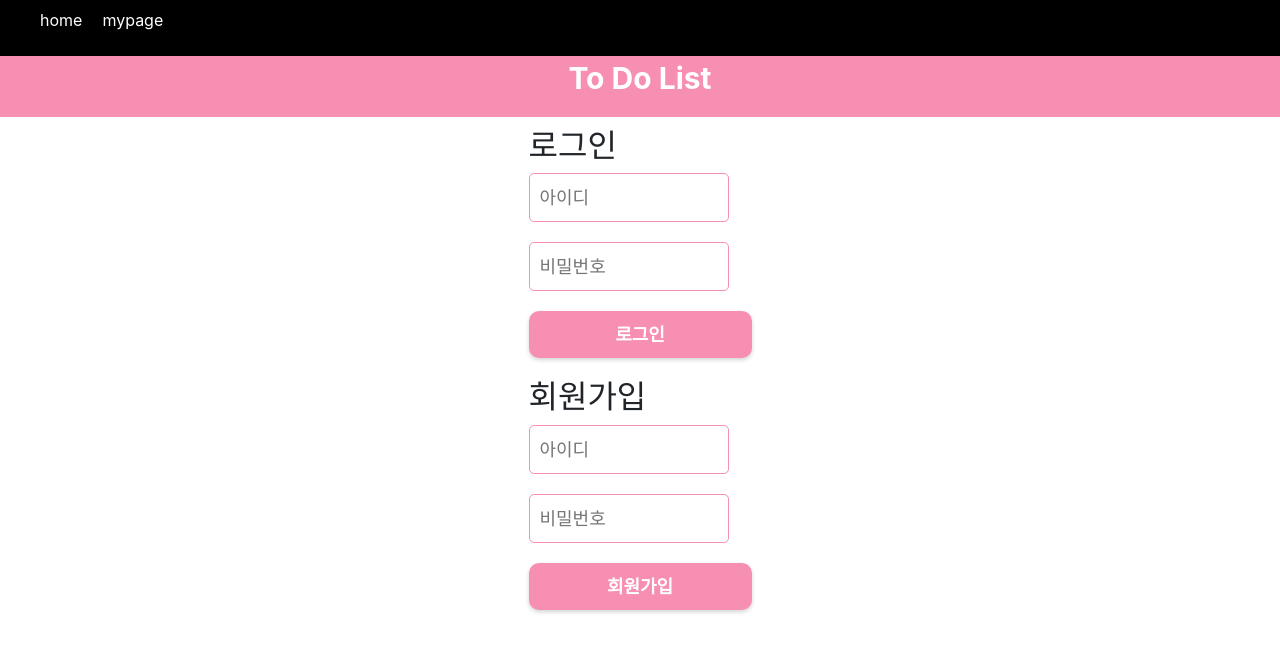
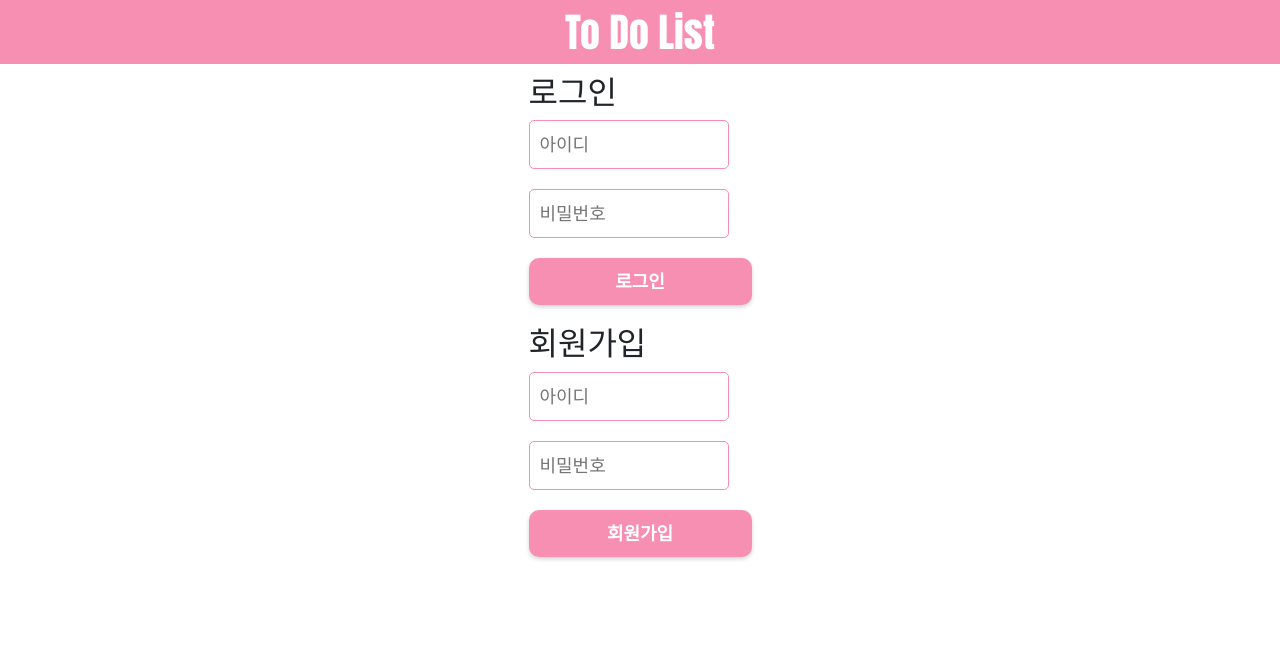
Before and after one commit to youngju6143/ToDoList, a React (Create React App) app in the folder myreact/: page /login in a window 1280 px wide. Shown: the top 652 px of the page. Built offline with nearby package versions, Linux system fonts and the light colour scheme; the HTML template or start-up script is replaced by a standard one.

Commit message:
8/29 add: font-family, delete: navbar

```diff
--- a/myreact/src/App.css
+++ b/myreact/src/App.css
@@ -155,8 +155,12 @@
 }
 
 
-
-
+.homeFont {
+  font-family: Impact, Charcoal, fantasy;
+  color: white;
+  padding-top: 8px;
+  text-align: center;
+}
 
 /* .todo-container {
   max-width: 400px;
--- a/myreact/src/Components/Home.js
+++ b/myreact/src/Components/Home.js
@@ -7,7 +7,7 @@ function Home() {
     return (
         <div className='wrapper'>
             <div className="home">
-                <h1 style={{color: "white", paddingTop: "8px",textAlign: "center"}}> To Do List  </h1>
+                <h1 className='homeFont'> To Do List  </h1>
                 <button type="submit" className="startButton" onClick={ () => {navigate('/login')}}>Start</button>
             </div>
         </div>
--- a/myreact/src/Components/List.js
+++ b/myreact/src/Components/List.js
@@ -27,25 +27,34 @@ function List() {
                 console.log(err)
         })
     }
+    const deleteTodo = (id, i) => {
+        if(window.confirm('정말 삭제할까요?')) {
+            let copy = [...todo]
+            copy.splice(i,1)
+            setTodo(copy)
+            alert('삭제되었습니다.')
+
+            axios.delete(`http://localhost:8000/delete/${id}`)
+            .then((res) => {
+                console.log(res.data)
+            })
+            .catch((err) => {
+                console.log(err)
+            })
+        }
+    }
+    const now = new Date();
 
     return (
         <div>
-            <nav className="navbar">
-                <ul className='navbarMenu'>
-                <Link className='navbarMenu' to="/list"> home </Link>
-                <Link className='navbarMenu' to="/mypage"> mypage </Link>
-                </ul>
-            </nav>
-
             <div className='title'>
-                <p style={{fontSize: "30px", color : "white"}}> To Do List </p>
+                <h1 className='homeFont'> To Do List </h1>
             </div>
 
             <div className='container'>
                 <div className='inputBox'>
                     <InputToDo style={{justifyContent: "space-between"}} title={title} setTitle={setTitle} date={date} setDate={setDate} todo={todo} setTodo={setTodo}></InputToDo>
                 </div>
-
                 <div className='listBox'>
                     {
                         todo.map((a, i) => {
@@ -58,20 +67,7 @@ function List() {
                                     </div>
                                     <button className='deleteButton' data-id={todo._id} onClick={() => {
                                         var id = a._id
-                                        if(window.confirm('정말 삭제할까요?')) {
-                                            let copy = [...todo]
-                                            copy.splice(i,1)
-                                            setTodo(copy)
-                                            alert('삭제되었습니다.')
-
-                                            axios.delete(`http://localhost:8000/delete/${id}`)
-                                            .then((res) => {
-                                                console.log(res.data)
-                                            })
-                                            .catch((err) => {
-                                                console.log(err)
-                                            })
-                                        }
+                                        deleteTodo(id, i)
 
                                     }} > 🗑️ </button>
                                 </div>
@@ -87,9 +83,6 @@ function List() {
 
                 </ul>
             </div>
-
-                    {/* <button type="submit" className="submitButton" onClick={ () => {navigate('/write')}}> 작성하기 </button> */}
-                    {/* <button type="submit" className="submitButton" onClick={console.log(',')}> 작성하기 </button> */}
         </div>
     )
 }
--- a/myreact/src/Components/Login.js
+++ b/myreact/src/Components/Login.js
@@ -9,15 +9,8 @@ function Login() {
 
     return (
         <div>
-            <nav className="navbar">
-                <ul className='navbarMenu'>
-                <Link className='navbarMenu' to="/list"> home </Link>
-                <Link className='navbarMenu' to="/mypage"> mypage </Link>
-                </ul>
-            </nav>
-
             <div className='title'>
-                <p style={{fontSize: "30px", color : "white"}}> To Do List </p>
+                <h1 className='homeFont'> To Do List </h1>
             </div>
 
             <LoginForm></LoginForm>
```
Also changed, not shown: myreact/src/Components/Function.js (+6 -3 lines).
